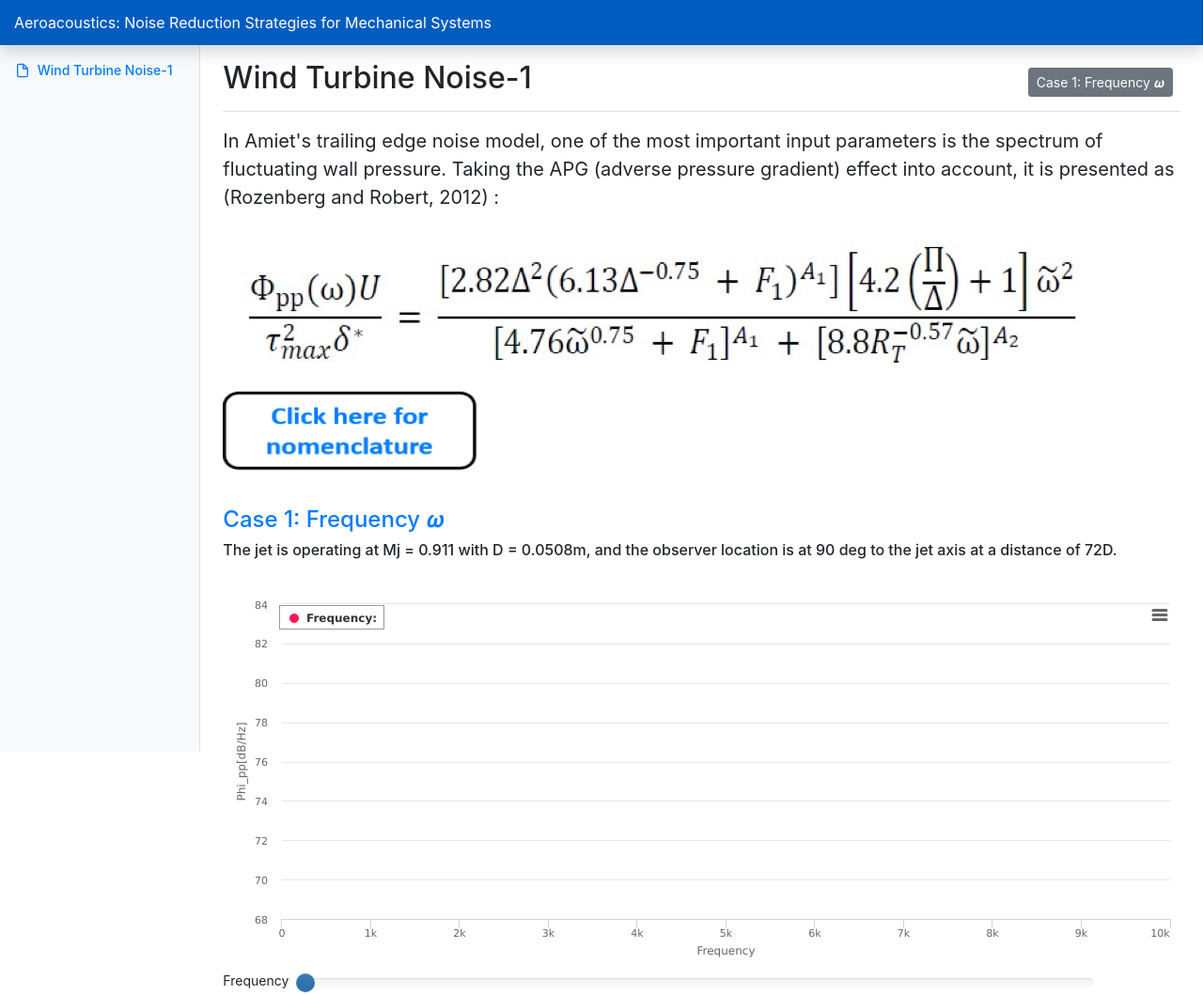
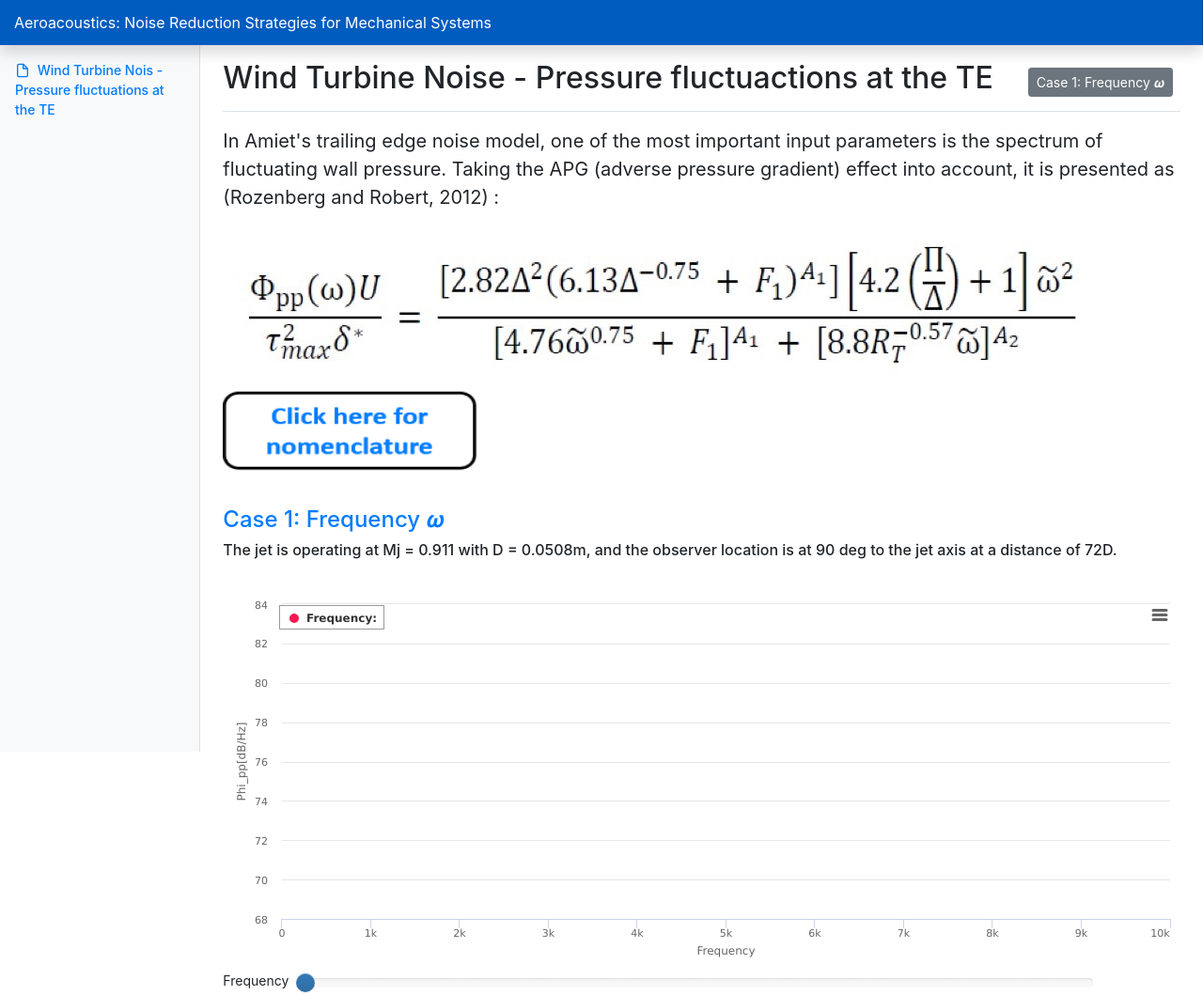
Before and after one commit to tudelftaeroacoustics/tudelftaeroacoustics.github.io, a plain HTML site: page WindTurbine1_case1.html in a window 1280 px wide. Shown: the whole page at 94% size. Drawn offline with nearby package versions, Linux system fonts and the light colour scheme.

Commit message:
Update WindTurbine1_case1.html

```diff
--- a/WindTurbine1_case1.html
+++ b/WindTurbine1_case1.html
@@ -35,7 +35,7 @@
             <li class="nav-item">
               <a class="nav-link active"  href="WindTurbine1.html"  target="_self">
                 <span data-feather="file"></span>
-                Wind Turbine Noise-1
+                Wind Turbine Nois - Pressure fluctuations at the TE
               </a>
             </li>
 			<!--
@@ -65,7 +65,7 @@
 
       <main role="main" class="col-md-9 ml-sm-auto col-lg-10 px-4">
         <div class="d-flex justify-content-between flex-wrap flex-md-nowrap align-items-center pt-3 pb-2 mb-3 border-bottom">
-          <h1 class="h2">Wind Turbine Noise-1</h1>
+          <h1 class="h2">Wind Turbine Noise - Pressure fluctuactions at the TE</h1>
           <div class="btn-toolbar mb-2 mb-md-0">
             <div class="btn-group mr-2">
 				<button class="btn btn-sm btn-outline-secondary active" onclick="caseAction(this)">Case 1: Frequency 𝝎</button>
```
